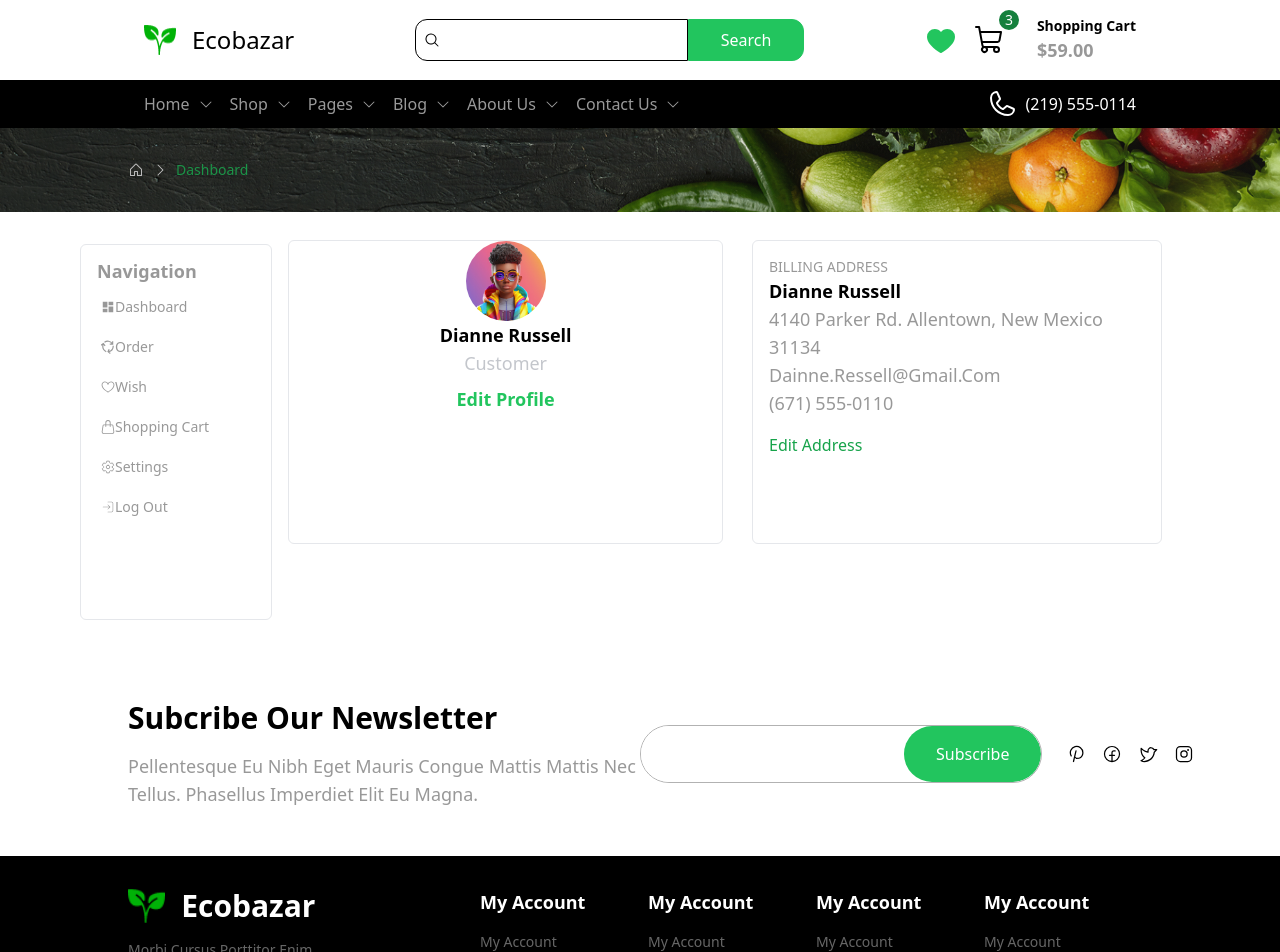
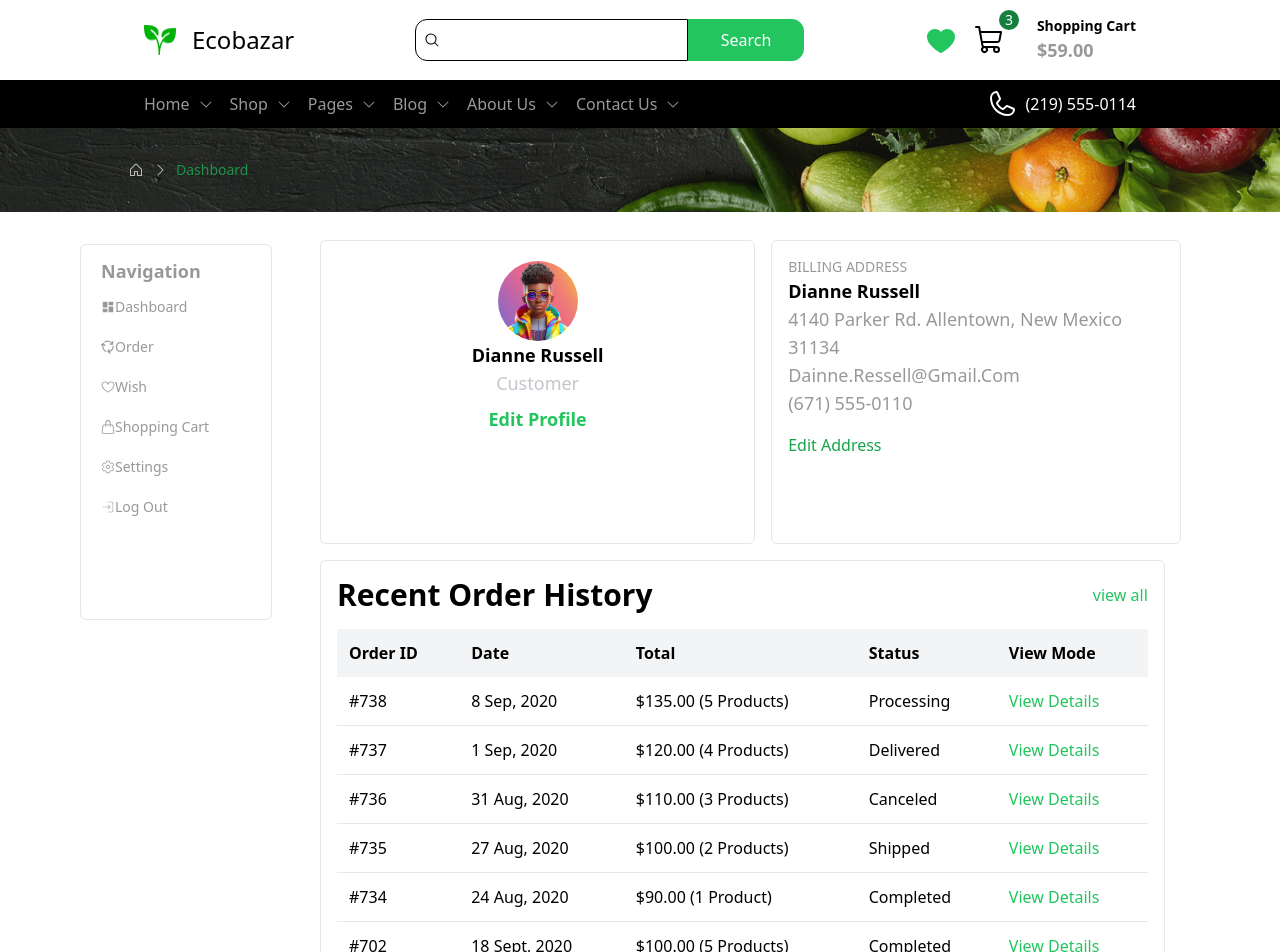
Before and after one commit to DUSHIME1212/Ecobazar, a React (Vite) app in the folder frontend/: page /dashboard in a window 1280 px wide. Shown: the top 952 px of the page. Built offline with nearby package versions, Linux system fonts and the light colour scheme.

Commit message:
recent orders

```diff
--- a/frontend/src/components/SideBar.jsx
+++ b/frontend/src/components/SideBar.jsx
@@ -8,7 +8,7 @@ import { CiLogin } from "react-icons/ci";
 function SideBar() {
     return (
        <div className="flex flex-col h-[47dvh] w-[15dvw] rounded-md border border-solid  mx-4 m-8 left-16 relative">
-          <p className="left-4 relative top-3 text-black font-semibold ">
+          <p className="pl-5 relative top-3 text-black font-semibold ">
             Navigation
           </p>
           <span className="flex flex-col justify-between pt-4">
--- a/frontend/src/pages/settings/DashBoard.jsx
+++ b/frontend/src/pages/settings/DashBoard.jsx
@@ -2,7 +2,6 @@ import { useLocation } from "react-router-dom";
 import Breadcrumbs from "../../components/Breadcrumbs";
 import SideBar from "../../components/SideBar";
 import { useState } from "react";
-
   function DashBoard() {
     const [editing, setEditing] = useState(false);
     const [profileImage, setImage] = useState("/avatar/avatarone.jpg");
@@ -30,8 +29,9 @@ function DashBoard() {
           <div className="w-1/4">
             <SideBar />
           </div>
-        <div className="w-3/4 flex">
-          <div className="flex flex-col items-center border rounded-md w-[34dvw] h-[38dvh] mt-7 ml-16">
+          <div className="w-3/4 flex flex-col">
+            <div className="flex">
+              <div className="flex flex-col items-center border rounded-md w-[34dvw] h-[38dvh] mt-7 mr-4">
                 {editing ? (
                   <input
                     type="file"
@@ -45,7 +45,7 @@ function DashBoard() {
                     src={profileImage}
                     width={80}
                     alt=""
-                className="rounded-full"
+                    className="rounded-full mt-5"
                   />
                 )}
 
@@ -72,11 +72,8 @@ function DashBoard() {
                   {editing ? "Save Profile" : "Edit Profile"}
                 </button>
               </div>
-        </div>
-
-        <div className="flex flex-col w-3/4">
-          <div className="p-4 border rounded-md w-[32dvw] h-[38dvh] mt-7 items-center justify-end">
-            <p className="text-sm">BILLING ADDRESS </p>
+              <div className="p-4 border rounded-md w-[32dvw] h-[38dvh] mt-7">
+                <p className="text-sm">BILLING ADDRESS</p>
                 <div>
                   {editingAddress ? (
                     <>
@@ -123,6 +120,72 @@ function DashBoard() {
                 </div>
               </div>
             </div>
+            <div className="mt-4 w-full">
+              <div className="p-4 border rounded-md w-[66dvw] h-full">
+                <span className="flex justify-between mb-4">
+                  <h1 className="font-bold">Recent Order History</h1>
+                  <button className="text-green-500">view all</button>
+                </span>
+                <div className="overflow-x-auto">
+                  <table className="w-full">
+                    <thead>
+                      <tr className="bg-gray-100">
+                        <th className="p-3 text-left">Order ID</th>
+                        <th className="p-3 text-left">Date</th>
+                        <th className="p-3 text-left">Total</th>
+                        <th className="p-3 text-left">Status</th>
+                        <th className="p-3 text-left">View mode</th>
+                      </tr>
+                    </thead>
+                    <tbody>
+                      <tr className="border-b">
+                        <td className="p-3">#738</td>
+                        <td className="p-3">8 Sep, 2020</td>
+                        <td className="p-3">$135.00 (5 Products)</td>
+                        <td className="p-3">Processing</td>
+                        <td className="p-3 text-green-500">View Details</td>
+                      </tr>
+                      <tr className="border-b">
+                        <td className="p-3">#737</td>
+                        <td className="p-3">1 Sep, 2020</td>
+                        <td className="p-3">$120.00 (4 Products)</td>
+                        <td className="p-3">Delivered</td>
+                        <td className="p-3 text-green-500">View Details</td>
+                      </tr>
+                      <tr className="border-b">
+                        <td className="p-3">#736</td>
+                        <td className="p-3">31 Aug, 2020</td>
+                        <td className="p-3">$110.00 (3 Products)</td>
+                        <td className="p-3">Canceled</td>
+                        <td className="p-3 text-green-500">View Details</td>
+                      </tr>
+                      <tr className="border-b">
+                        <td className="p-3">#735</td>
+                        <td className="p-3">27 Aug, 2020</td>
+                        <td className="p-3">$100.00 (2 Products)</td>
+                        <td className="p-3">Shipped</td>
+                        <td className="p-3 text-green-500">View Details</td>
+                      </tr>
+                      <tr className="border-b">
+                        <td className="p-3">#734</td>
+                        <td className="p-3">24 Aug, 2020</td>
+                        <td className="p-3">$90.00 (1 Product)</td>
+                        <td className="p-3">Completed</td>
+                        <td className="p-3 text-green-500">View Details</td>
+                      </tr>
+                      <tr className="border-b">
+                        <td className="p-3">#702</td>
+                        <td className="p-3">18 sept, 2020</td>
+                        <td className="p-3">$100.00 (5 Products)</td>
+                        <td className="p-3">Completed</td>
+                        <td className="p-3 text-green-500">View Details</td>
+                      </tr>
+                    </tbody>
+                  </table>
+                </div>
+              </div>
+            </div>
+          </div>
         </div>
       </div>
     );
```
Lines whose indentation alone changed are shown as unchanged.
